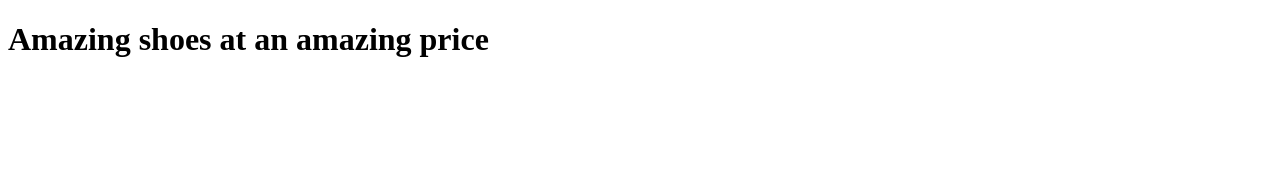
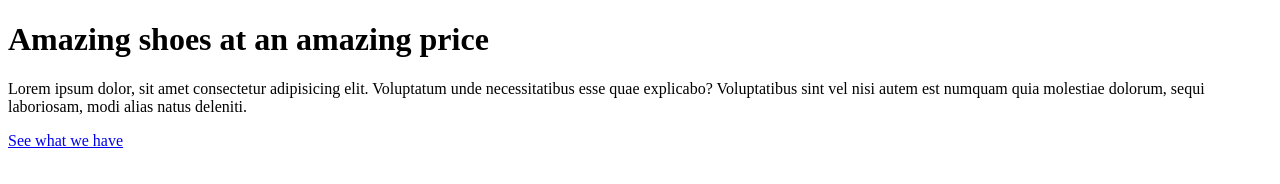
Before and after one commit to Chezo25/Modern-Landing-Page, a plain HTML site: page index.html in a window 1280 px wide. Drawn offline with Linux system fonts and the light colour scheme.

Commit message:
Update index.html

```diff
--- a/index.html
+++ b/index.html
@@ -12,10 +12,10 @@
     <header class="hero">
         <div class="container">
             <h1 class="main-text">Amazing shoes at an amazing price</h1>
-            <p></p>
-            <a href="#" class="btn"></a>
+
+            <p>Lorem ipsum dolor, sit amet consectetur adipisicing elit. Voluptatum unde necessitatibus esse quae explicabo? Voluptatibus sint vel nisi autem est numquam quia molestiae dolorum, sequi laboriosam, modi alias natus deleniti.</p>
+            <a href="#" class="btn">See what we have</a>
         </div>
-
     </header>
 </body>
 </html>
```
